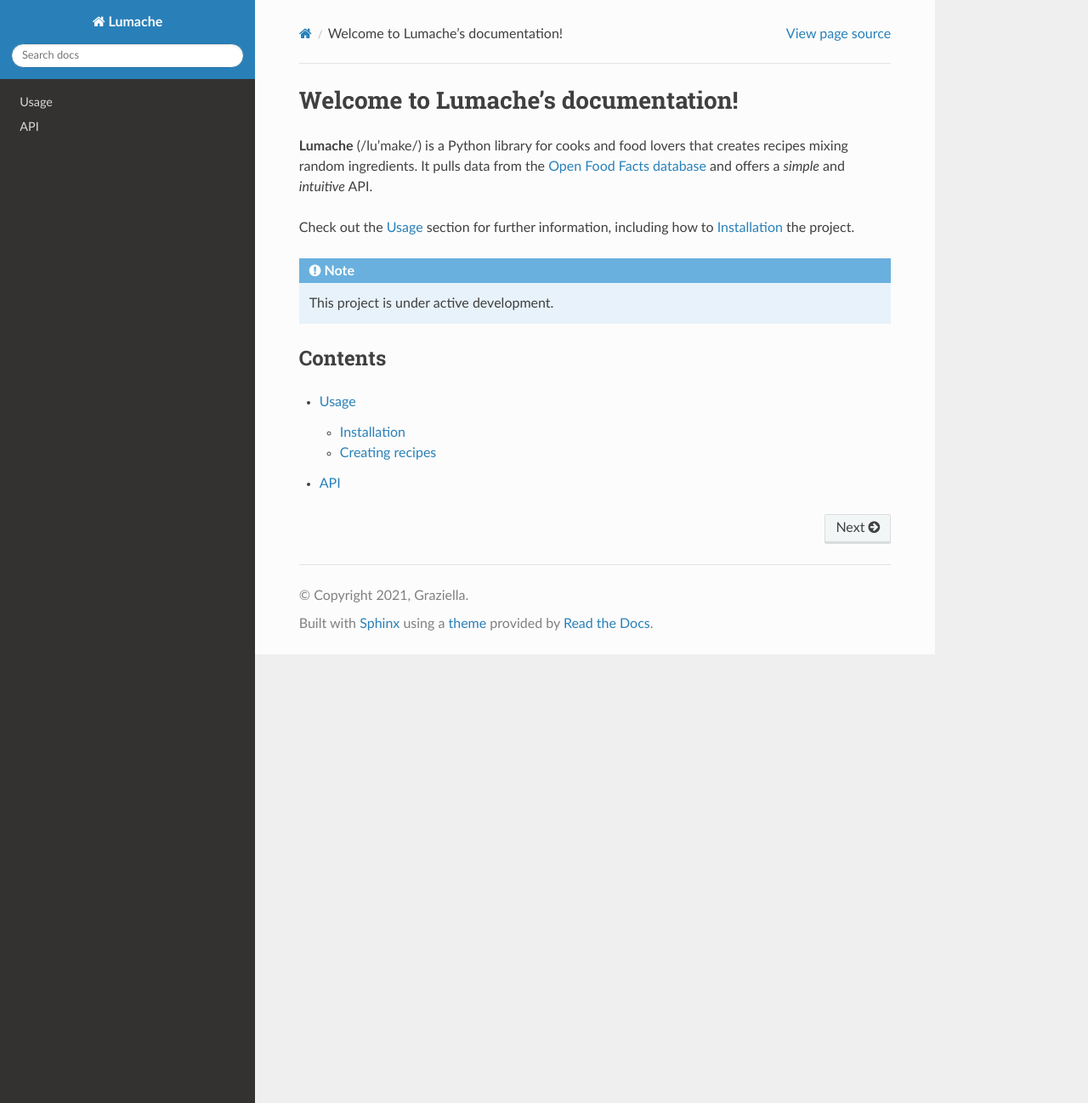
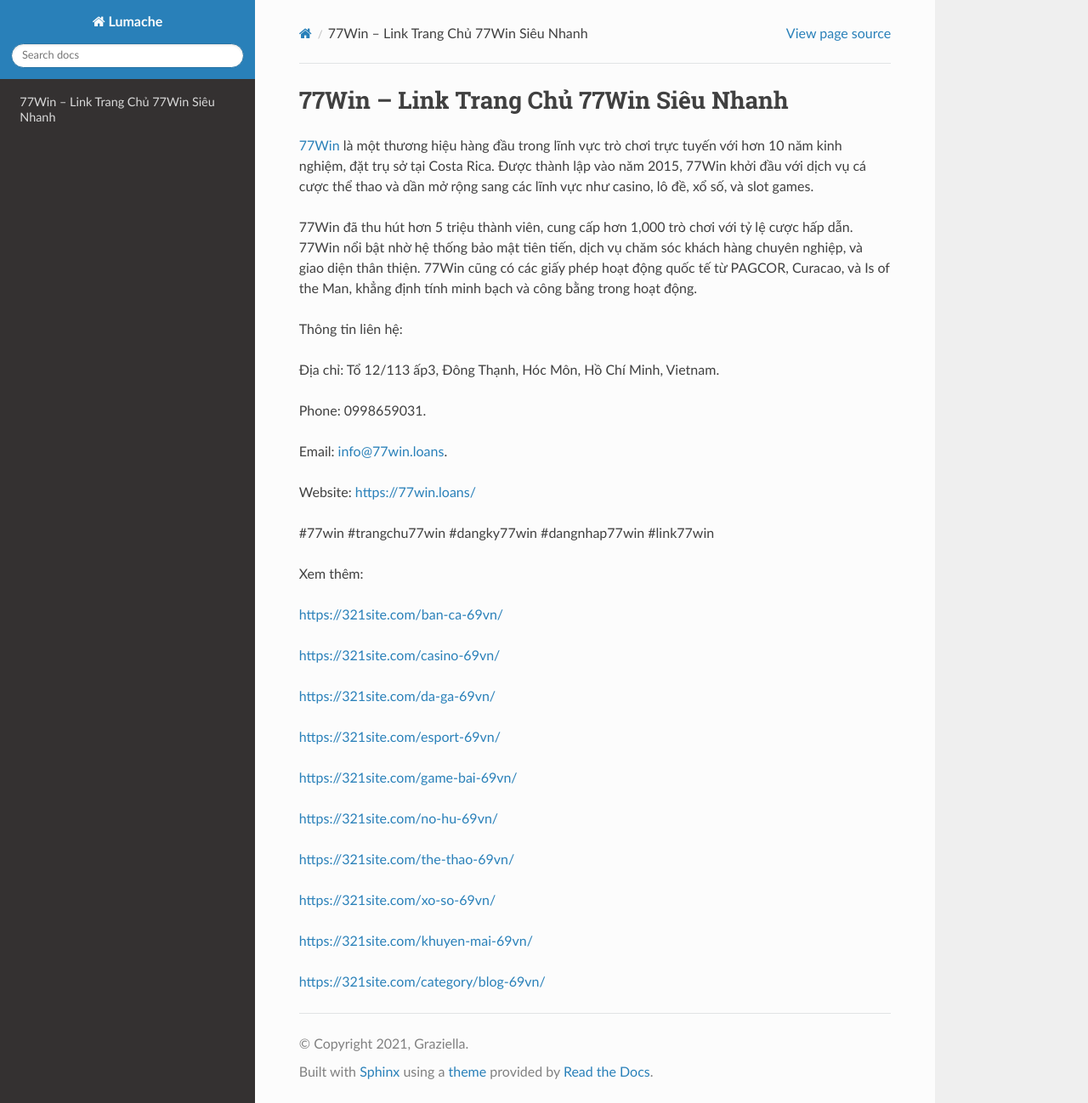
Before and after one commit to JonsCalicut123/77winloans, a Sphinx documentation site: the page built from docs/source/index.rst, in a window 1280 px wide and 1298 px high. Shown: the whole window at 85% size. Built offline with Sphinx 7.4.7 and the Read the Docs theme 3.1.0, drawn with Linux system fonts in a browser that asks for light colours.

Commit message:
Update index.rst

```diff
--- a/docs/source/index.rst
+++ b/docs/source/index.rst
@@ -1,22 +1,40 @@
-Welcome to Lumache's documentation!
+77Win – Link Trang Chủ 77Win Siêu Nhanh
 ===================================
 
-**Lumache** (/lu'make/) is a Python library for cooks and food lovers
-that creates recipes mixing random ingredients.
-It pulls data from the `Open Food Facts database <https://world.openfoodfacts.org/>`_
-and offers a *simple* and *intuitive* API.
+`77Win <https://77win.loans/>`_ là một thương hiệu hàng đầu trong lĩnh vực trò chơi trực tuyến với hơn 10 năm kinh nghiệm, đặt trụ sở tại Costa Rica. Được thành lập vào năm 2015, 77Win khởi đầu với dịch vụ cá cược thể thao và dần mở rộng sang các lĩnh vực như casino, lô đề, xổ số, và slot games.
 
-Check out the :doc:`usage` section for further information, including
-how to :ref:`installation` the project.
+77Win đã thu hút hơn 5 triệu thành viên, cung cấp hơn 1,000 trò chơi với tỷ lệ cược hấp dẫn. 77Win nổi bật nhờ hệ thống bảo mật tiên tiến, dịch vụ chăm sóc khách hàng chuyên nghiệp, và giao diện thân thiện. 77Win cũng có các giấy phép hoạt động quốc tế từ PAGCOR, Curacao, và Is of the Man, khẳng định tính minh bạch và công bằng trong hoạt động.
 
-.. note::
+Thông tin liên hệ:
 
-   This project is under active development.
+Địa chỉ: Tổ 12/113 ấp3, Đông Thạnh, Hóc Môn, Hồ Chí Minh, Vietnam.
 
-Contents
---------
+Phone: 0998659031.
 
-.. toctree::
+Email: info@77win.loans.
 
-   usage
-   api
+Website: https://77win.loans/
+
+#77win #trangchu77win #dangky77win #dangnhap77win #link77win
+
+Xem thêm:
+
+https://321site.com/ban-ca-69vn/
+
+https://321site.com/casino-69vn/
+
+https://321site.com/da-ga-69vn/
+
+https://321site.com/esport-69vn/
+
+https://321site.com/game-bai-69vn/
+
+https://321site.com/no-hu-69vn/
+
+https://321site.com/the-thao-69vn/
+
+https://321site.com/xo-so-69vn/
+
+https://321site.com/khuyen-mai-69vn/
+
+https://321site.com/category/blog-69vn/
```
